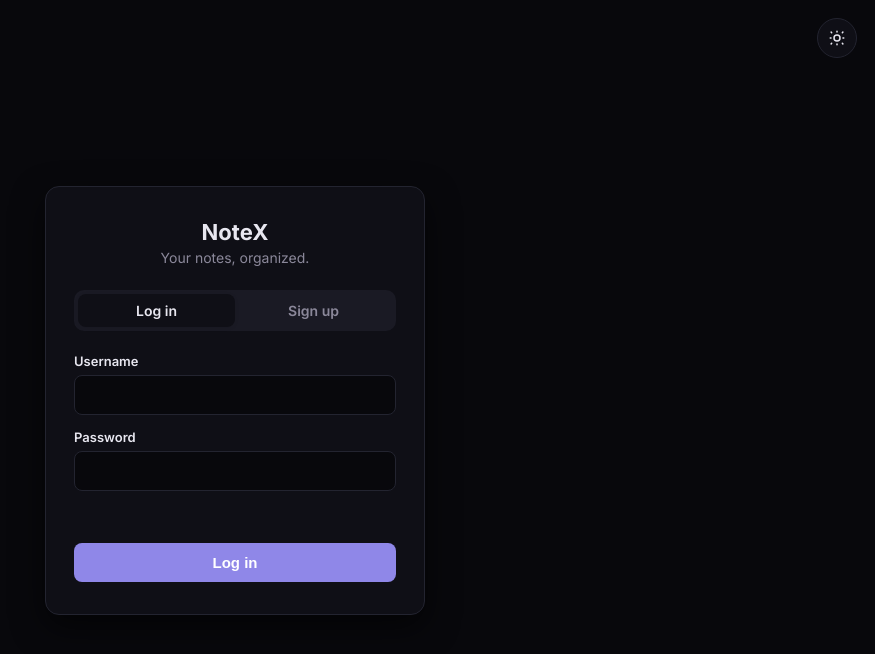
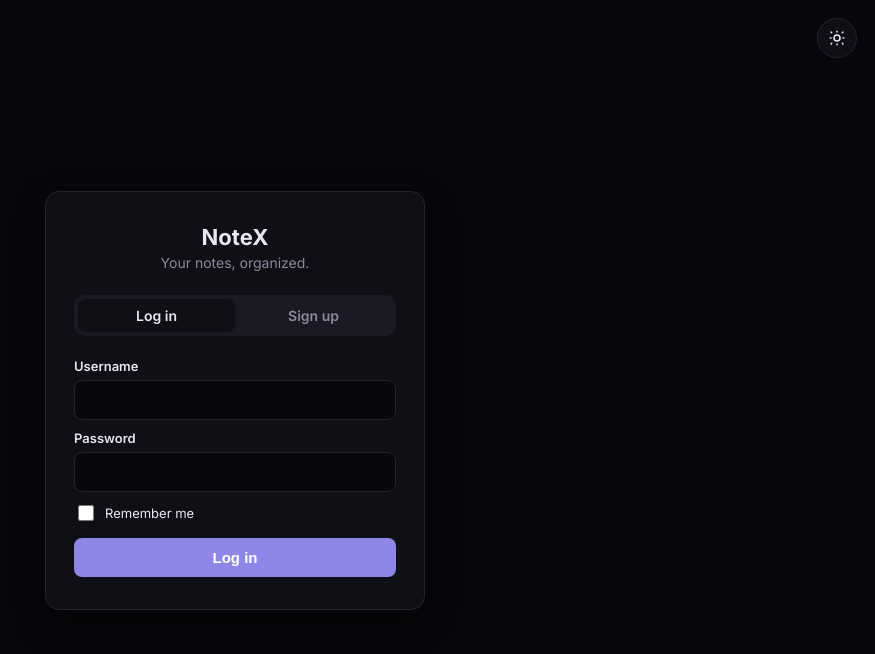
Before and after one commit to praveenprasannan97/NoteX, a Django app: page / in a window 1280 px wide. Shown: the top 654 px of the page, without its empty margins (405-1280 px from the left). Run offline with Django 5.2, Linux system fonts and the light colour scheme.

Commit message:
added session expiry, ui fixes

```diff
--- a/notes/templates/notes/auth.html
+++ b/notes/templates/notes/auth.html
@@ -12,14 +12,21 @@
   })();
 
   // If a session token is stored, verify it against the server before
-  // redirecting. Never trust it blindly: localStorage can be stale (an
-  // expired session, a cleared server-side session, or - if this host
-  // also runs another app on a different port - a cookie collision,
-  // since cookies are scoped by domain but not by port). Redirecting
-  // without checking is what causes an infinite reload loop when the
-  // token doesn't actually correspond to a valid session.
+  // redirecting. Never trust it blindly: it can be stale (an expired
+  // session, a cleared server-side session, or - if this host also runs
+  // another app on a different port - a cookie collision, since cookies
+  // are scoped by domain but not by port). Redirecting without checking
+  // is what causes an infinite reload loop when the token doesn't
+  // actually correspond to a valid session.
+  //
+  // The token lives in localStorage when "Remember me" was checked
+  // (persists after closing the browser) or sessionStorage otherwise
+  // (cleared when the browser closes, so login is required again).
   (async function checkExistingSession() {
-    if (!localStorage.getItem('notex_token')) return;
+    const store = localStorage.getItem('notex_token') ? localStorage
+                : sessionStorage.getItem('notex_token') ? sessionStorage
+                : null;
+    if (!store) return;
     try {
       const res = await fetch('{% url "session_check_api" %}', { credentials: 'same-origin' });
       if (res.ok) {
@@ -33,8 +40,8 @@
       // network error - fall through and show the login form normally
     }
     // Stale or invalid: clear it so we don't try (and loop) again.
-    localStorage.removeItem('notex_token');
-    localStorage.removeItem('notex_username');
+    store.removeItem('notex_token');
+    store.removeItem('notex_username');
   })();
 </script>
 <style>
@@ -89,7 +96,7 @@
   .tabs { display: flex; background: var(--bg-hover); border-radius: 10px; padding: 4px; margin-bottom: 22px; }
   .tab { flex: 1; text-align: center; padding: 8px; border-radius: 8px; cursor: pointer; font-size: 14px; font-weight: 600; color: var(--text-muted); transition: background .15s, color .15s; }
   .tab.active { background: var(--bg-elevated); color: var(--text); box-shadow: 0 1px 4px rgba(0,0,0,0.08); }
-  form { display: none; flex-direction: column; gap: 14px; }
+  form { display: none; flex-direction: column; gap: 10px; }
   form.active { display: flex; }
   label { font-size: 13px; font-weight: 600; margin-bottom: 6px; display: block; }
   input {
@@ -98,13 +105,16 @@
   }
   input:focus { border-color: var(--accent); }
   .field-error { color: var(--danger); font-size: 12px; min-height: 16px; }
+  .remember-row { display: flex; align-items: center; gap: 8px; font-size: 13px; margin-bottom: -12px; }
+  .remember-row input { width: 16px; height: 16px; accent-color: var(--accent); cursor: pointer; }
+  .remember-row label { margin: 0; font-weight: 500; cursor: pointer; }
   .submit-btn {
-    margin-top: 6px; background: var(--accent); color: #fff; border: none; border-radius: 8px;
+    margin-top: 0px; background: var(--accent); color: #fff; border: none; border-radius: 8px;
     padding: 11px; font-size: 15px; font-weight: 600; cursor: pointer; transition: background .15s;
   }
   .submit-btn:hover { background: var(--accent-hover); }
   .submit-btn:disabled { opacity: .6; cursor: default; }
-  .form-msg { font-size: 13px; text-align: center; min-height: 18px; color: var(--danger); }
+  .form-msg { font-size: 13px; text-align: center; min-height: 6px; color: var(--danger); }
 </style>
 </head>
 <body>
@@ -134,6 +144,10 @@
     <div>
       <label for="loginPassword">Password</label>
       <input type="password" id="loginPassword" autocomplete="current-password" required>
+    </div>
+    <div class="remember-row">
+      <input type="checkbox" id="rememberMeCheck">
+      <label for="rememberMeCheck">Remember me</label>
     </div>
     <div class="form-msg" id="loginMsg"></div>
     <button type="submit" class="submit-btn" id="loginSubmit">Log in</button>
@@ -183,9 +197,10 @@
     });
   });
 
-  function setSession(username, token) {
-    localStorage.setItem('notex_token', token || ('session-' + Date.now()));
-    localStorage.setItem('notex_username', username);
+  function setSession(username, token, remember) {
+    const store = remember ? localStorage : sessionStorage;
+    store.setItem('notex_token', token || ('session-' + Date.now()));
+    store.setItem('notex_username', username);
   }
 
   document.getElementById('loginForm').addEventListener('submit', async (e) => {
@@ -201,11 +216,12 @@
         body: JSON.stringify({
           username: document.getElementById('loginUsername').value,
           password: document.getElementById('loginPassword').value,
+          remember: document.getElementById('rememberMeCheck').checked,
         }),
       });
       const data = await res.json();
       if (data.ok) {
-        setSession(data.username, data.token);
+        setSession(data.username, data.token, document.getElementById('rememberMeCheck').checked);
         window.location.href = '{% url "notes_list" %}';
       } else {
         msg.textContent = data.error || 'Login failed.';
@@ -234,8 +250,12 @@
       });
       const data = await res.json();
       if (data.ok) {
-        setSession(data.username, data.token);
-        window.location.href = '{% url "notes_list" %}';
+        document.getElementById('signupForm').reset();
+        msg.textContent = '';
+        document.getElementById('loginTab').click();
+        document.getElementById('loginUsername').value = data.username;
+        document.getElementById('loginPassword').focus();
+        document.getElementById('loginMsg').textContent = 'Account created. Please log in.';
       } else {
         msg.textContent = data.error || 'Sign up failed.';
       }
--- a/notes/templates/notes/base.html
+++ b/notes/templates/notes/base.html
@@ -360,6 +360,9 @@ document.addEventListener('DOMContentLoaded', () => {
   if (logoutBtn) {
     logoutBtn.addEventListener('click', () => {
       localStorage.removeItem('notex_token');
+      localStorage.removeItem('notex_username');
+      sessionStorage.removeItem('notex_token');
+      sessionStorage.removeItem('notex_username');
       document.getElementById('logoutForm').submit();
     });
   }
--- a/notes/templates/notes/notes_list.html
+++ b/notes/templates/notes/notes_list.html
@@ -72,7 +72,7 @@
   .note-card:hover { box-shadow: var(--shadow); transform: translateY(-2px); }
   .note-card h4 { margin: 0; font-size: 15px; line-height: 1.3; color: var(--heading-tint); }
   .note-card p { margin: 0; font-size: 13px; color: var(--content-tint); flex: 1; line-height: 1.5;
-    display: -webkit-box; -webkit-line-clamp: 3; -webkit-box-orient: vertical; overflow: hidden; }
+    display: -webkit-box; -webkit-line-clamp: 3; line-clamp: 3; -webkit-box-orient: vertical; overflow: hidden; }
   .note-card .meta { display: flex; align-items: center; justify-content: space-between; font-size: 12px; color: var(--text-muted); }
   .note-tag { background: var(--bg-hover); padding: 3px 8px; border-radius: 999px; font-size: 11px; }
   .empty-state { text-align: center; padding: 60px 20px; color: var(--text-muted); }
--- a/notes/templates/notes/settings.html
+++ b/notes/templates/notes/settings.html
@@ -20,10 +20,10 @@
     padding: 18px 20px; border-top: 1px solid var(--border);
   }
   .settings-row:first-of-type { border-top: none; }
+  .settings-row .info { min-width: 0; }
   .settings-row .info h4 { margin: 0 0 3px; font-size: 15px; }
   .settings-row .info p { margin: 0; font-size: 13px; color: var(--text-muted); }
   .settings-row .btn { flex-shrink: 0; width: 190px; justify-content: center; }
-  @media (max-width: 560px) { .settings-row .btn { width: auto; } }
 
   .settings-group.danger { border-color: var(--danger); }
   .settings-group.danger .settings-group-title { color: var(--danger); }
@@ -420,6 +420,8 @@ document.getElementById('deleteAcctStep2ConfirmBtn').addEventListener('click', a
   if (res.ok) {
     localStorage.removeItem('notex_token');
     localStorage.removeItem('notex_username');
+    sessionStorage.removeItem('notex_token');
+    sessionStorage.removeItem('notex_username');
     window.location.href = '{% url "auth" %}';
   } else {
     errEl.textContent = res.error || 'Could not delete account.';
--- a/notes/views.py
+++ b/notes/views.py
@@ -85,8 +85,7 @@ def signup_api(request):
     except IntegrityError:
         return JsonResponse({'ok': False, 'error': 'Could not create account.'}, status=400)
 
-    login(request, user)
-    return JsonResponse({'ok': True, 'username': user.username, 'token': request.session.session_key})
+    return JsonResponse({'ok': True, 'username': user.username})
 
 
 @require_POST
@@ -94,12 +93,21 @@ def login_api(request):
     data = _json_body(request)
     username = (data.get('username') or '').strip()
     password = data.get('password') or ''
+    remember = bool(data.get('remember'))
 
     user = authenticate(request, username=username, password=password)
     if user is None:
         return JsonResponse({'ok': False, 'error': 'Invalid username or password.'}, status=400)
 
     login(request, user)
+    if remember:
+        # Persistent cookie: survives closing the browser, expires after
+        # SESSION_COOKIE_AGE (see settings.py).
+        request.session.set_expiry(None)
+    else:
+        # Browser-session cookie: Django/the browser discards it when the
+        # browser closes, so the user has to log in again next time.
+        request.session.set_expiry(0)
     return JsonResponse({'ok': True, 'username': user.username, 'token': request.session.session_key})
 
 
```
